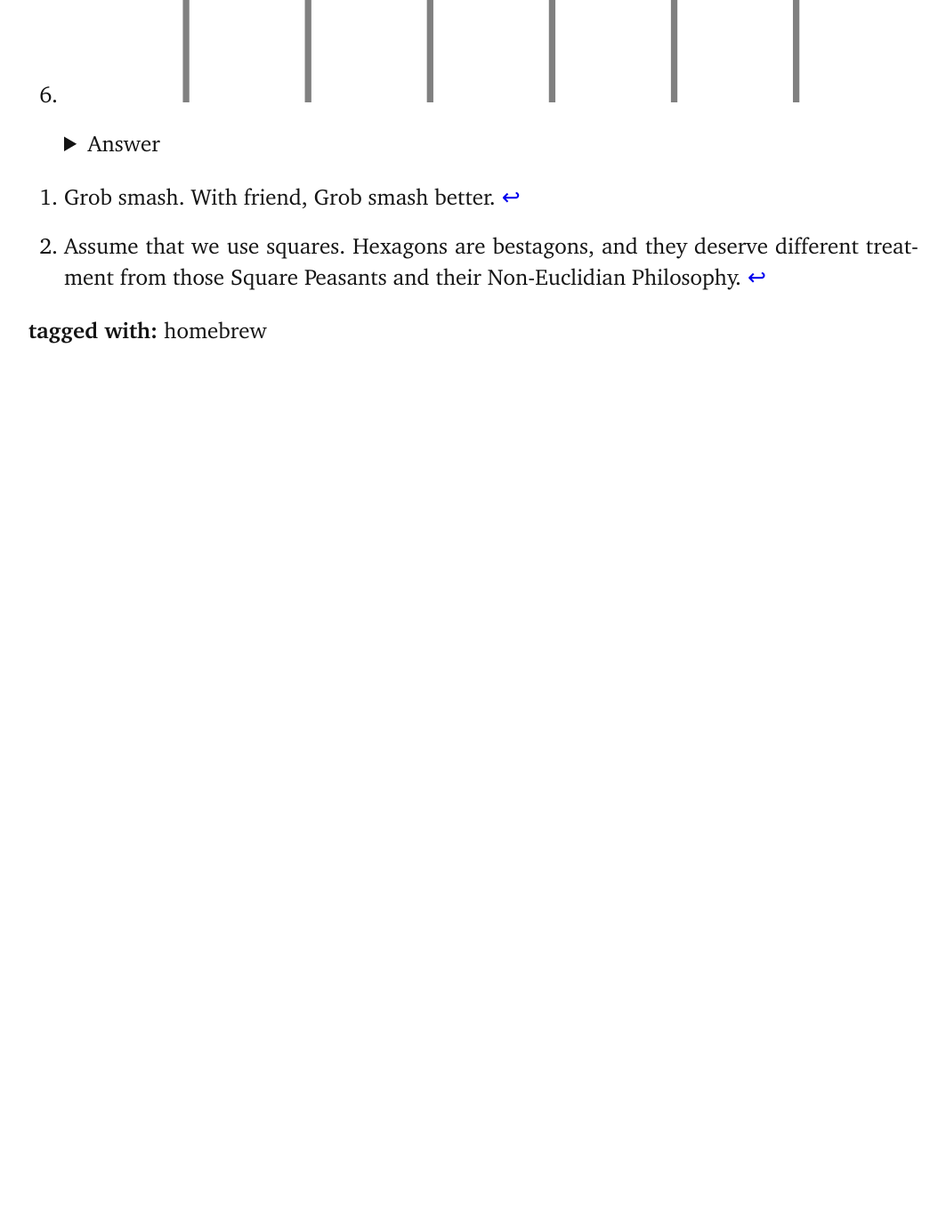
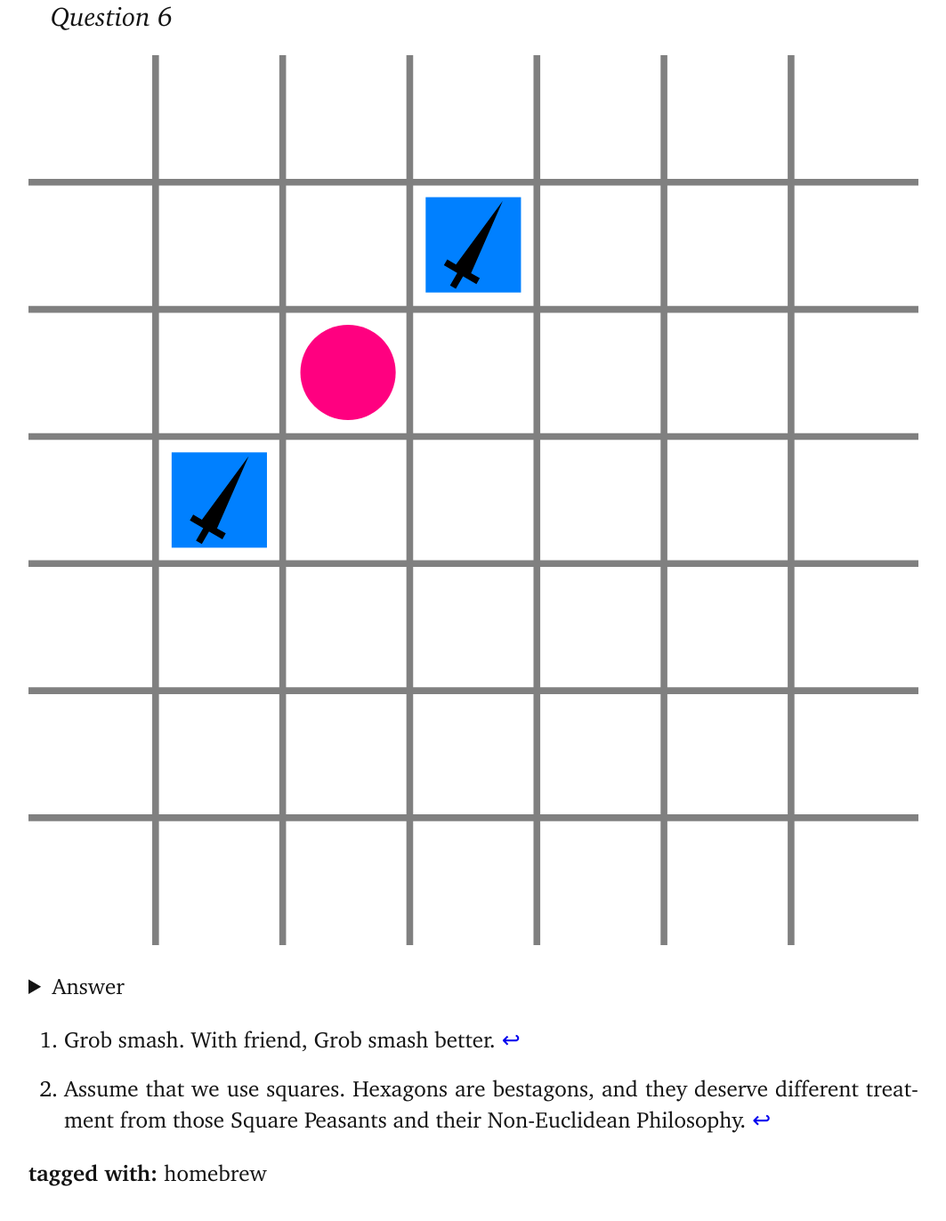
Before and after one commit to bjogart/logaine-lorestar, a Jekyll site: the page built from _posts/2023-10-23-flanking.md, in a window 1280 px wide and 1400 px high, scrolled down 9346 px. Shown: the top 1372 px of the window at 89% size, without its empty margins (51-1114 px from the left). Built offline with Jekyll 4.4.1, drawn with Linux system fonts in a browser that asks for light colours; before the commit the page ends 9998 px from its top, so only the background shows below that; some of the changed text lies outside the part shown.

Commit message:
Fix some more formatting

```diff
--- a/_posts/2023-10-23-flanking.md
+++ b/_posts/2023-10-23-flanking.md
@@ -51,7 +51,7 @@ of the space(s) occupied by a creature[^2],
 then congratulations!
 You and your friend are on opposite sides of the creature.
 
-## :cloud_and_lightning: The Test :cloud_and_lightning:
+## 🌩️ The Test 🌩️
 
 This test is composed of 6 questions.
 Each question is worth one point.
@@ -66,71 +66,84 @@ Use the following legend:
 
 ![Legend for test diagrams]({{ site.baseurl }}/res/2023/11/05/legend.svg)
 
-1.  ![Question 1]({{ site.baseurl }}/res/2023/11/05/q1.svg)
+### Question 1
 
-    <details>
-    <summary>Answer</summary>
-    <p>Yes, both are adjacent melee users who stand on opposite sides of their opponent.</p>
-    </details>
+![Question 1]({{ site.baseurl }}/res/2023/11/05/q1.svg)
 
-2.  ![Question 2]({{ site.baseurl }}/res/2023/11/05/q2.svg)
+<details>
+<summary>Answer</summary>
+<p>Yes, both are adjacent melee users who stand on opposite sides of their opponent.</p>
+</details>
 
-    <details>
-    <summary>Answer</summary>
-    <p>Yes, both are adjacent melee users who stand on opposite corners of the space occupied by their opponent.</p>
-    </details>
+### Question 2
 
-3.  ![Question 3]({{ site.baseurl }}/res/2023/11/05/q3.svg)
+![Question 2]({{ site.baseurl }}/res/2023/11/05/q2.svg)
 
-    <details>
-    <summary>Answer</summary>
-    <p>No, because Spear is not adjacent to their opponent.</p>
-    </details>
+<details>
+<summary>Answer</summary>
+<p>Yes, both are adjacent melee users who stand on opposite corners of the space occupied by their opponent.</p>
+</details>
 
-4.  ![Question 4]({{ site.baseurl }}/res/2023/11/05/q4.svg)
+### Question 3
 
-    <details>
-    <summary>Answer</summary>
-    <p>Yes, because both melee users are adjacent to their opponent.
-    If you draw a line from one to another,
-    that line goes through opposite ends of the squares occupied by Orange,
-    so this is absolutely a flank.</p>
-    </details>
+![Question 3]({{ site.baseurl }}/res/2023/11/05/q3.svg)
 
-5.  ![Question 5]({{ site.baseurl }}/res/2023/11/05/q5.svg)
+<details>
+<summary>Answer</summary>
+<p>No, because Spear is not adjacent to their opponent.</p>
+</details>
 
-    <details>
-    <summary>Answer</summary>
-    <p>No; Bow is in the correct position,
-    but they are not capable of making melee attacks
-    and do not threaten Orange.
-    Even if they can make melee attacks
-    (say they have a club on their belt),
-    they need to drop the bow
-    and draw it before they can be considered flanking material.</p>
-    </details>
+### Question 4
 
-6.  ![Question 6]({{ site.baseurl }}/res/2023/11/05/q6.svg)
+![Question 4]({{ site.baseurl }}/res/2023/11/05/q4.svg)
 
-    <details>
-    <summary>Answer</summary>
-    <p>No. Blue squares are in no position to flank
-    given that they are not surrounding an <em>orange circle</em>.
-    <dl>
-        <dt>If you fell for it:</dt>
-        <dd>Gotcha.</dd>
-        <dt>If you did not:</dt>
-        <dd>Nice job!</dd>
-        <dt>If you are colorblind and had trouble with the diagram:</dt>
-        <dd>Sorry!</dd>
-        <dt>If you are feigning colorblind to hide your failure:</dt>
-        <dd>I would like to redirect you <a href="https://alderwood.the-comic.org/comics/68/">here</a>.!</dd>
-    </dl>
-    </details>
+<details>
+<summary>Answer</summary>
+<p>Yes, because both melee users are adjacent to their opponent.
+If you draw a line from one to another,
+that line goes through opposite ends of the squares occupied by Orange,
+so this is absolutely a flank.</p>
+</details>
+
+### Question 5
+
+![Question 5]({{ site.baseurl }}/res/2023/11/05/q5.svg)
+
+<details>
+<summary>Answer</summary>
+<p>No; Bow is in the correct position,
+but they are not capable of making melee attacks
+and do not threaten Orange.
+Even if they can make melee attacks
+(say they have a club on their belt),
+they need to drop the bow
+and draw it before they can be considered flanking material.</p>
+</details>
+
+### Question 6
+
+![Question 6]({{ site.baseurl }}/res/2023/11/05/q6.svg)
+
+<details>
+<summary>Answer</summary>
+<p>No. Blue squares are in no position to flank
+given that they are not surrounding an <em>orange circle</em>.
+<dl>
+    <dt>If you fell for it:</dt>
+    <dd>Gotcha.</dd>
+    <dt>If you did not:</dt>
+    <dd>Nice job!</dd>
+    <dt>If you are colorblind and had trouble with the diagram:</dt>
+    <dd>Sorry!</dd>
+    <dt>If you are feigning colorblind to hide your failure:</dt>
+    <dd>I would like to redirect you <a href="https://alderwood.the-comic.org/comics/68/">here</a>.</dd>
+</dl>
+</p>
+</details>
 
 [^1]: Grob smash. With friend, Grob smash better.
 [^2]:
     Assume that we use squares.
     Hexagons are bestagons,
     and they deserve different treatment
-    from those Square Peasants and their Non-Euclidian Philosophy.
+    from those Square Peasants and their Non-Euclidean Philosophy.
```
